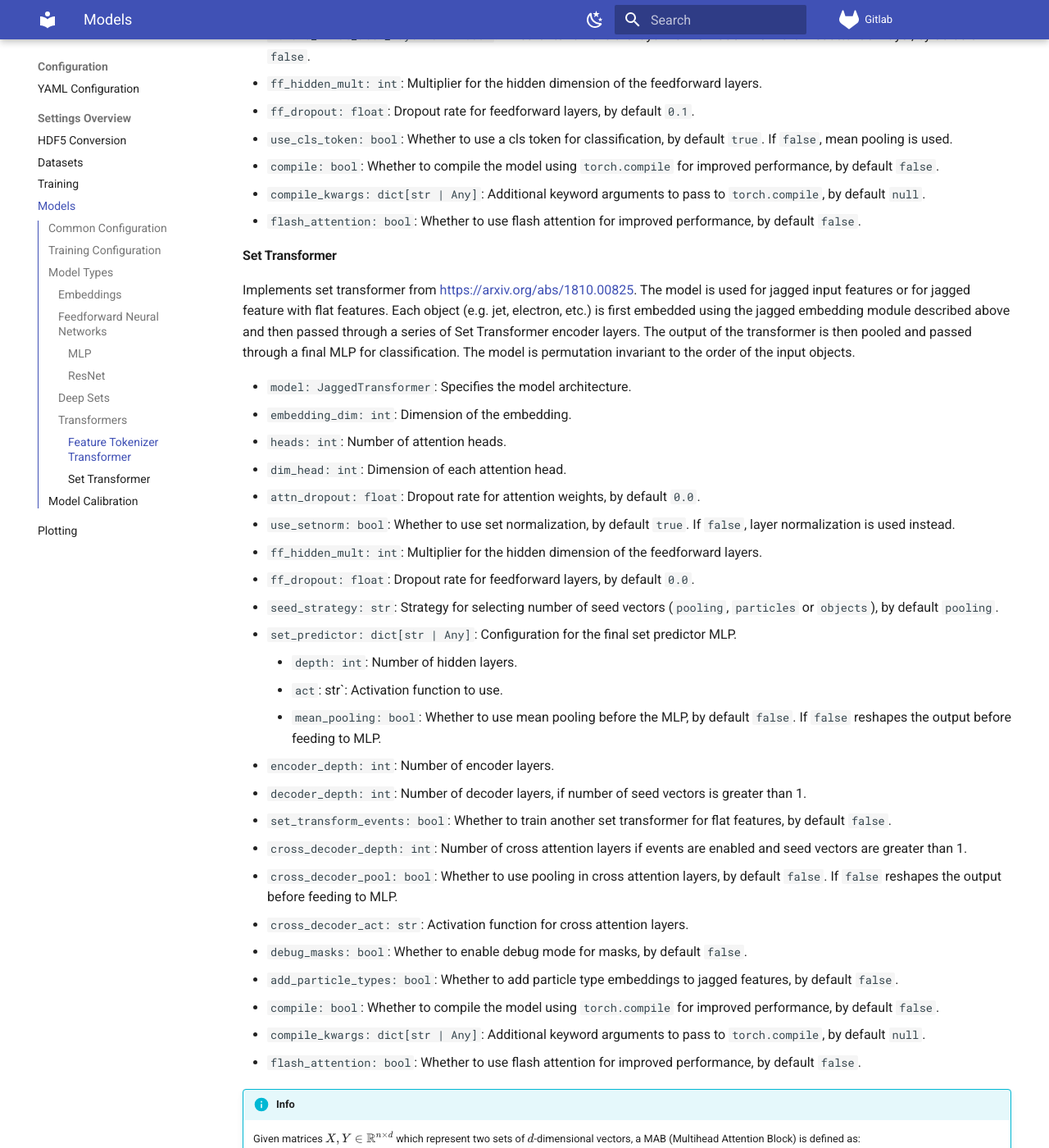
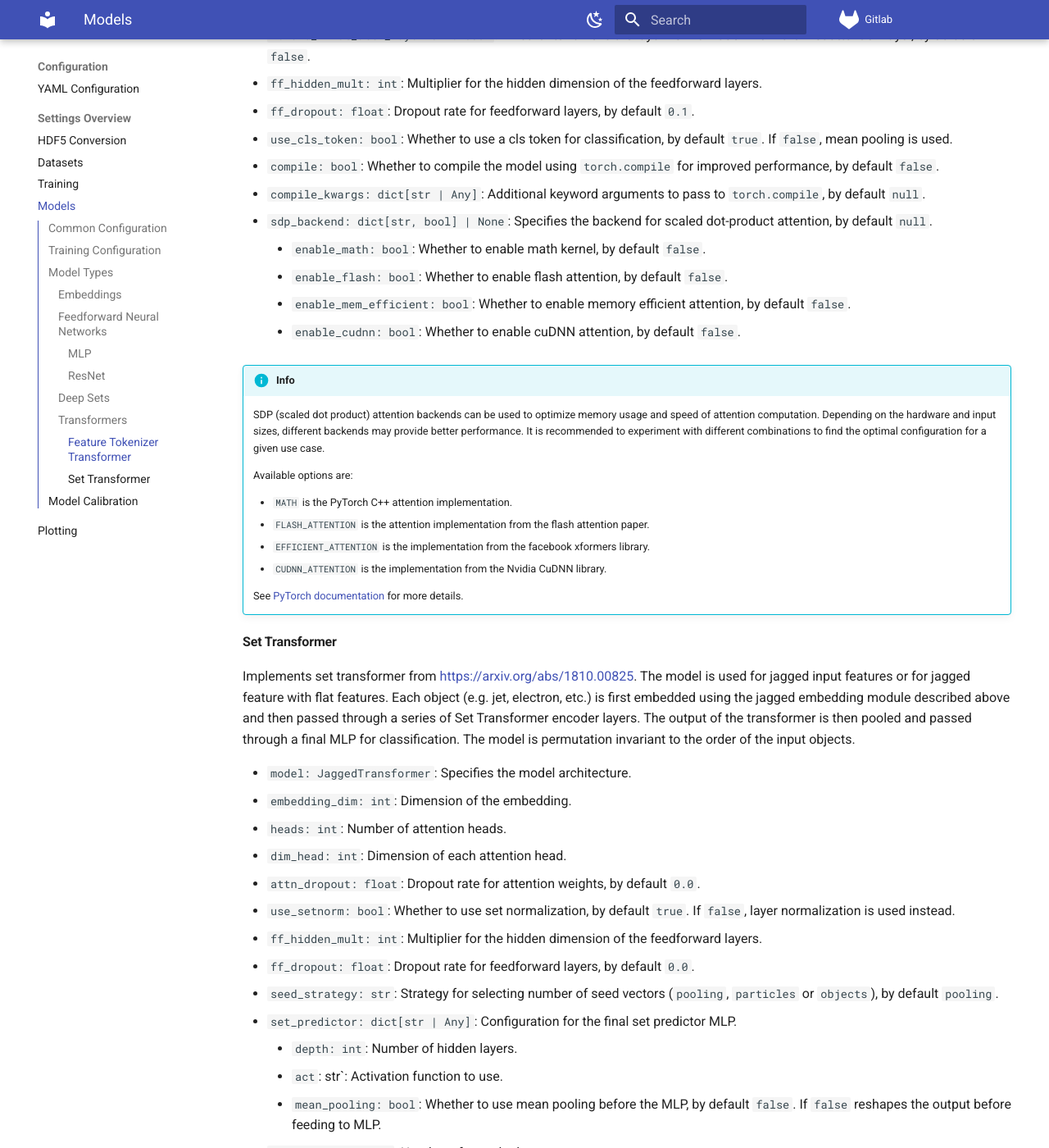
Before and after one commit to j-gavran/SeeSawML, an MkDocs documentation site: the page built from docs/docs/config/config_options/models.md, in a window 1280 px wide and 1400 px high, scrolled down 9495 px. Shown: the whole window at 82% size. Built offline with MkDocs 1.6.1 and Material for MkDocs 9.7.7, drawn with Linux system fonts in a browser that asks for light colours; some of the changed text lies outside the part shown.

Commit message:
GitLab Sync @ 11d3a3ab - Update version in pyproject.toml

```diff
--- a/docs/docs/config/config_options/models.md
+++ b/docs/docs/config/config_options/models.md
@@ -270,7 +270,23 @@ Implements feature tokenzier transformer from [https://arxiv.org/abs/2106.11959]
 - `use_cls_token: bool`: Whether to use a cls token for classification, by default `true`. If `false`, mean pooling is used.
 - `compile: bool`: Whether to compile the model using `torch.compile` for improved performance, by default `false`.
 - `compile_kwargs: dict[str | Any]`: Additional keyword arguments to pass to `torch.compile`, by default `null`.
-- `flash_attention: bool`: Whether to use flash attention for improved performance, by default `false`.
+- `sdp_backend: dict[str, bool] | None`: Specifies the backend for scaled dot-product attention, by default `null`.
+    - `enable_math: bool`: Whether to enable math kernel, by default `false`.
+    - `enable_flash: bool`: Whether to enable flash attention, by default `false`.
+    - `enable_mem_efficient: bool`: Whether to enable memory efficient attention, by default `false`.
+    - `enable_cudnn: bool`: Whether to enable cuDNN attention, by default `false`.
+
+!!! Info
+    SDP (scaled dot product) attention backends can be used to optimize memory usage and speed of attention computation. Depending on the hardware and input sizes, different backends may provide better performance. It is recommended to experiment with different combinations to find the optimal configuration for a given use case.
+
+    Available options are:
+
+    - `MATH` is the PyTorch C++ attention implementation.
+    - `FLASH_ATTENTION` is the attention implementation from the flash attention paper.
+    - `EFFICIENT_ATTENTION` is the implementation from the facebook xformers library.
+    - `CUDNN_ATTENTION` is the implementation from the Nvidia CuDNN library.
+
+    See [PyTorch documentation](https://docs.pytorch.org/docs/stable/generated/torch.nn.functional.scaled_dot_product_attention.html) for more details.
 
 #### Set Transformer
 
@@ -299,7 +315,11 @@ Implements set transformer from [https://arxiv.org/abs/1810.00825](https://arxiv
 - `add_particle_types: bool`: Whether to add particle type embeddings to jagged features, by default `false`.
 - `compile: bool`: Whether to compile the model using `torch.compile` for improved performance, by default `false`.
 - `compile_kwargs: dict[str | Any]`: Additional keyword arguments to pass to `torch.compile`, by default `null`.
-- `flash_attention: bool`: Whether to use flash attention for improved performance, by default `false`.
+- `sdp_backend: dict[str, bool] | None`: Specifies the backend for scaled dot-product attention, by default `null`.
+    - `enable_math: bool`: Whether to enable math kernel, by default `false`.
+    - `enable_flash: bool`: Whether to enable flash attention, by default `false`.
+    - `enable_mem_efficient: bool`: Whether to enable memory efficient attention, by default `false`.
+    - `enable_cudnn: bool`: Whether to enable cuDNN attention, by default `false`.
 
 !!! Info
 
--- a/pyproject.toml
+++ b/pyproject.toml
@@ -4,7 +4,7 @@ build-backend = "setuptools.build_meta"
 
 [project]
 name = "SeeSawML"
-version = "1.2.1"
+version = "1.2.2"
 dependencies = [
     "torch==2.8.0",
     "lightning==2.5.3",
```
